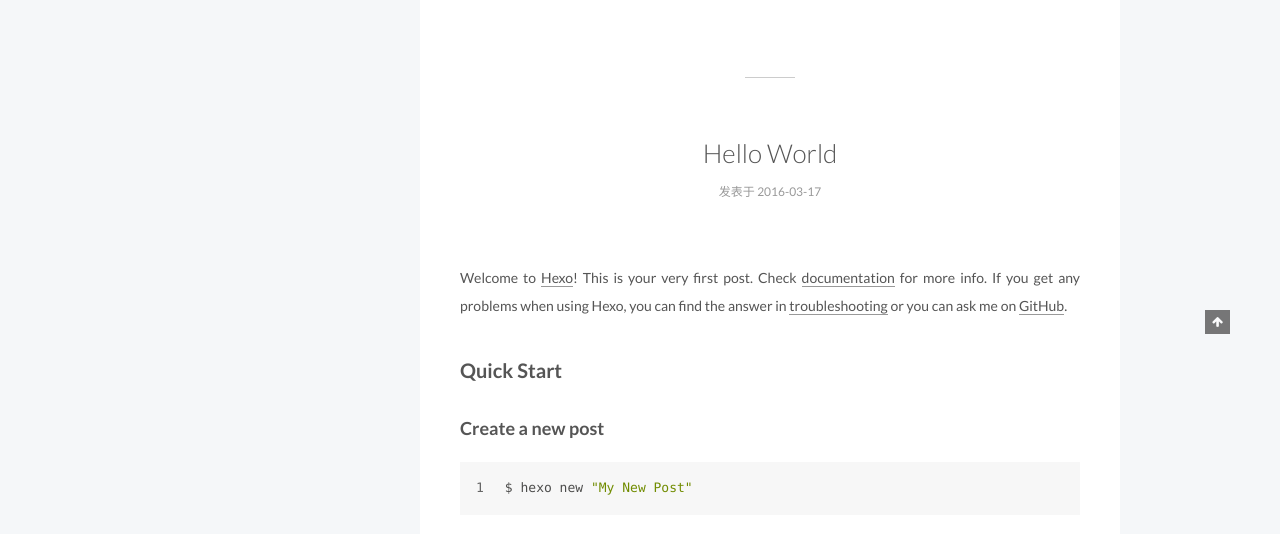
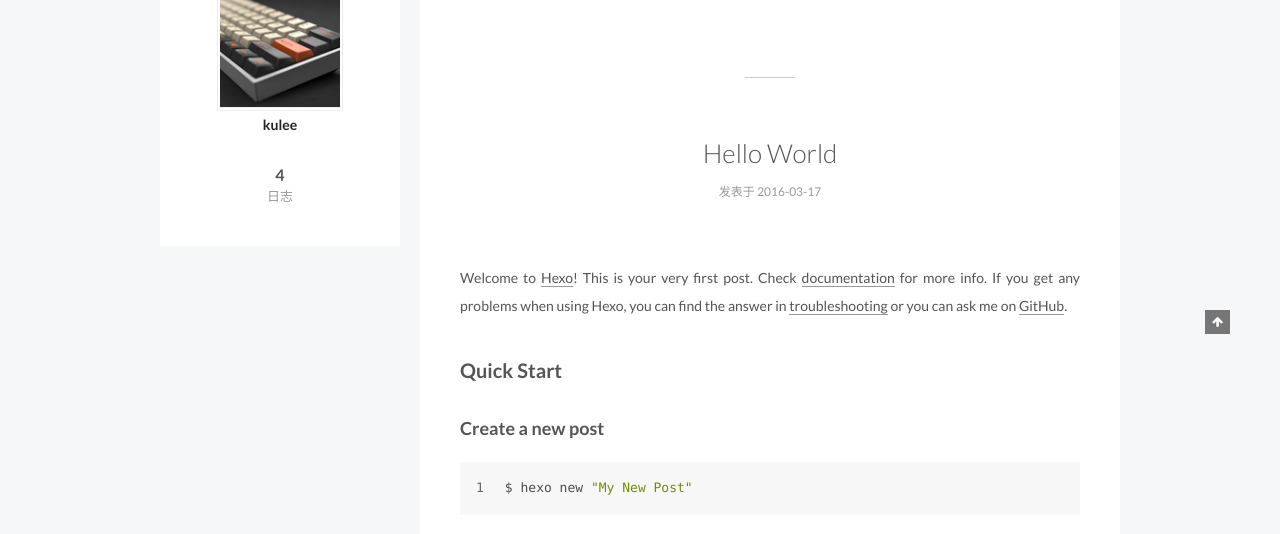
Before and after one commit to kulee9527/kulee9527.github.io, a plain HTML site: page index.html in a window 1280 px wide. Shown: the part 566-1100 px from the top of the page. Drawn offline with Linux system fonts and the light colour scheme.

Commit message:
Site updated: 2016-08-16 19:41:42

```diff
--- a/css/main.css
+++ b/css/main.css
@@ -1549,7 +1549,7 @@ pre .javascript .function {
   width: 4px;
   height: 4px;
   border-radius: 50%;
-  background: #ffebff;
+  background: #25ded1;
 }
 .links-of-blogroll {
   font-size: 13px;
@@ -2237,8 +2237,9 @@ body {
 }
 .sidebar {
   position: static;
+  position: fixed;
   float: left;
-  margin-top: 300px;
+  top: 300px;
   width: 240px;
   background: #fff;
   box-shadow: none;
```
